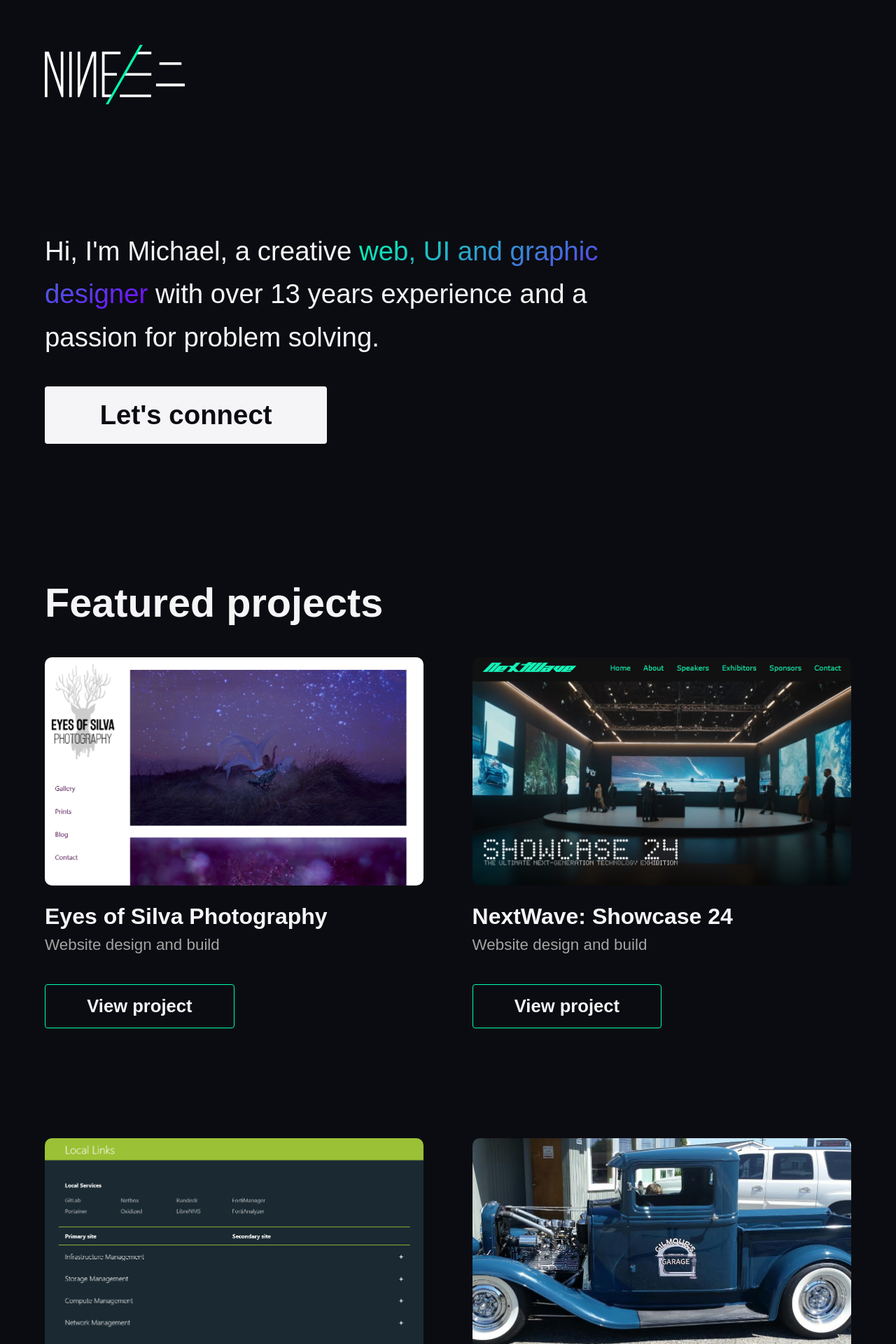
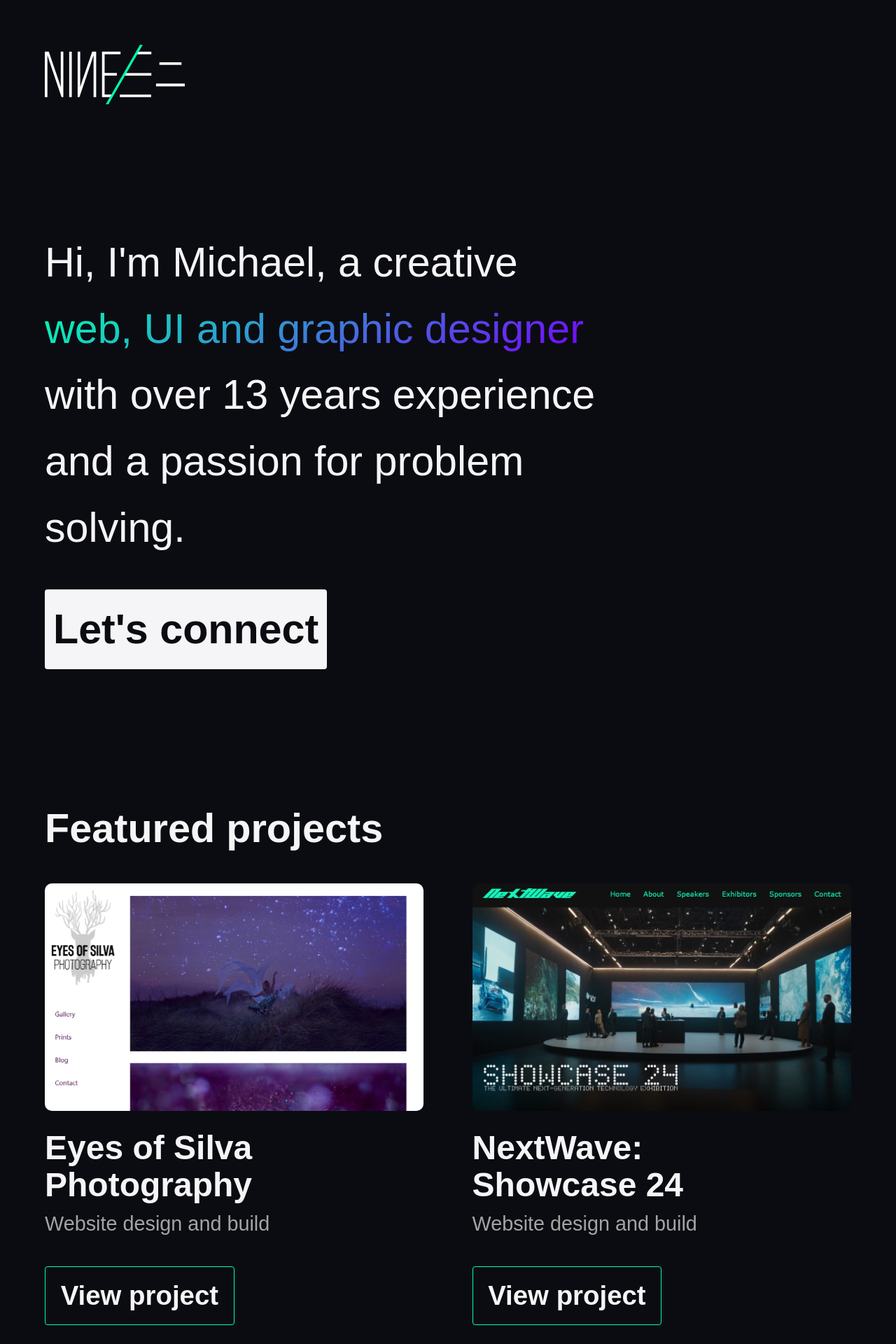
Before and after one commit to NINE32/nine32, a Jekyll site: the page built from index.html, in a window 1280 px wide. Shown: the top 1920 px of the page at 70% size. Built offline with Jekyll 4.4.1, drawn with Linux system fonts in a browser that asks for light colours.

Commit message:
Update styles.css

```diff
--- a/assets/styles/styles.css
+++ b/assets/styles/styles.css
@@ -100,7 +100,7 @@ h4 {
 }
 
 #open-source-message {
-    padding: 10% 0 3%;
+    padding: 20% 0 3%;
 }
 
 #open-source-message, #copyright {
@@ -298,6 +298,14 @@ h4 {
         padding: 7% 0 4%;
     }
 
+h3 {
+font-size: 3rem;
+}
+
+h4 {
+font-size: 6rem;
+}
+
     main {
         padding: 0 5% 15%;
     }
@@ -310,30 +318,31 @@ h4 {
         padding: 10% 0;
     }
 
-    #greeting p, .call-to-action, .view-project {
-        font-size: 2.4rem;
-    }
+    #greeting p, .call-to-action {
+font-size: 3.7rem;
+}
 
     #connect {
-        font-size: 2.5rem;
+        font-size: 3.5rem;
+padding: 20px 55px;
     }
 
     #linkedin-logo {
-        width: 30px;
+        width: 40px;
     }
 
     #open-source-message {
-        padding: 8% 0 2%;
+        padding: 18% 0 2%;
         font-size: 1.3rem;
     }
 
     .featured-project p {
-        font-size: 1.4rem;
+        font-size: 1.8rem;
     }
 
     .view-project {
         margin: 4% 0;
-        font-size: 1.6rem;
+        font-size: 2.4rem;
     }
 
     .project-display {
```
